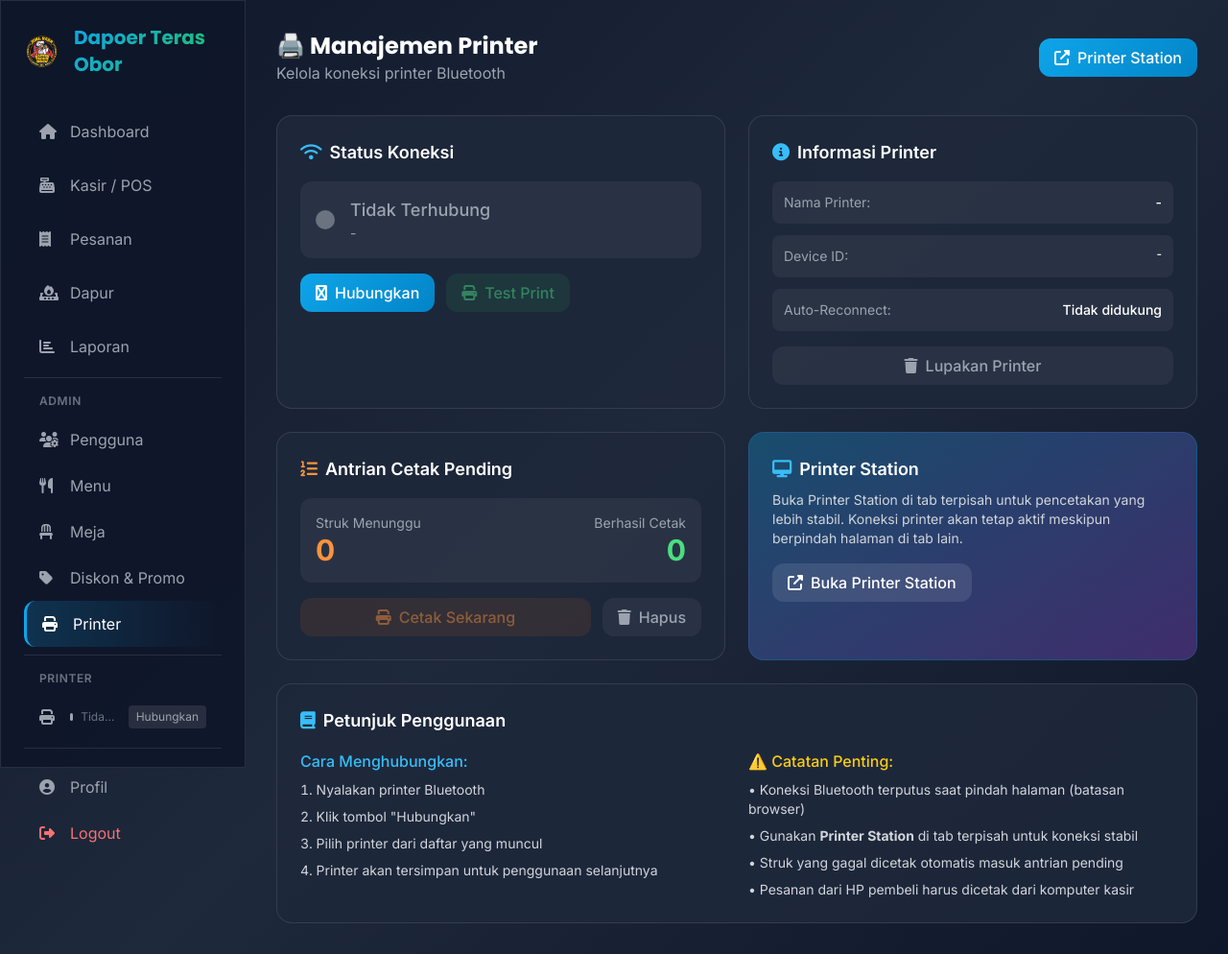
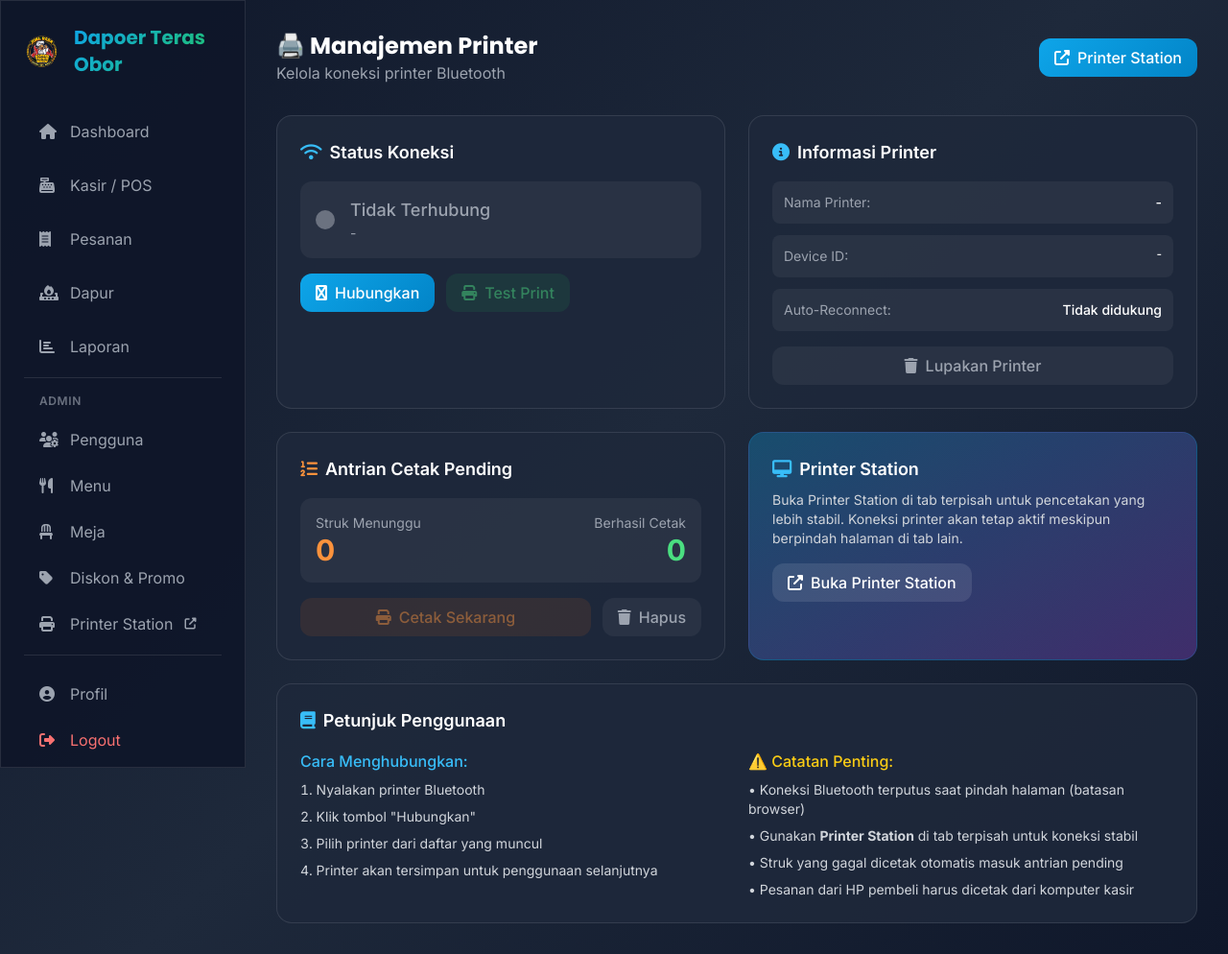
Before and after one commit to Bucin404/KASIR, a Flask app: page /admin/printer in a window 1280 px wide. Shown: the whole page at 96% size. Run offline with Flask 3, Linux system fonts and the light colour scheme; a user stored in the database is signed in; data that the repository does not hold is empty; some libraries are stand-ins or nearby versions.

Commit message:
Remove printer status from sidebar, use database-only for pending queue
Co-authored-by: Bucin404 <64872316+Bucin404@users.noreply.github.com>

```diff
--- a/static/js/printer.js
+++ b/static/js/printer.js
@@ -88,53 +88,33 @@ const PrinterManager = {
         }
     },
 
-    // Load pending queue from localStorage and server
+    // Load pending queue from server database only
     loadPendingQueue() {
-        // First load from localStorage (for backward compatibility)
-        try {
-            const saved = localStorage.getItem('pendingPrintQueue');
-            if (saved) {
-                this.pendingPrintQueue = JSON.parse(saved);
-                console.log('PrinterManager: Loaded', this.pendingPrintQueue.length, 'pending receipts from localStorage');
-            }
-        } catch (error) {
-            console.error('PrinterManager: Error loading pending queue from localStorage:', error);
-            this.pendingPrintQueue = [];
-        }
-
-        // Also load from server (more reliable across page navigations)
+        // Load from server database (the only source of truth)
         this.loadPendingFromServer();
     },
 
-    // Load pending prints from server
+    // Load pending prints from server database
     async loadPendingFromServer() {
         try {
             const response = await fetch('/api/pending-prints');
             if (response.ok) {
                 const data = await response.json();
-                if (data.success && data.pending_prints && data.pending_prints.length > 0) {
-                    // Merge server queue with local queue (avoid duplicates)
-                    for (const serverItem of data.pending_prints) {
-                        // Check if this item already exists in local queue
-                        const exists = this.pendingPrintQueue.some(localItem =>
-                            localItem.serverId === serverItem.id
-                        );
-                        if (!exists) {
-                            this.pendingPrintQueue.push({
-                                id: `server-${serverItem.id}`,
-                                serverId: serverItem.id,  // Track server ID for API calls
-                                data: JSON.parse(serverItem.receipt_data),
-                                addedAt: serverItem.created_at,
-                                retryCount: serverItem.retry_count,
-                                isServerItem: true  // Mark as server item
-                            });
-                        }
-                    }
-                    console.log('PrinterManager: Loaded', data.pending_prints.length, 'pending receipts from server');
+                if (data.success && data.pending_prints) {
+                    // Clear local queue and replace with server data
+                    this.pendingPrintQueue = data.pending_prints.map(serverItem => ({
+                        id: `server-${serverItem.id}`,
+                        serverId: serverItem.id,
+                        data: JSON.parse(serverItem.receipt_data),
+                        addedAt: serverItem.created_at,
+                        retryCount: serverItem.retry_count,
+                        isServerItem: true
+                    }));
+                    console.log('PrinterManager: Loaded', data.pending_prints.length, 'pending receipts from database');
                 }
             }
         } catch (error) {
-            console.error('PrinterManager: Error loading pending queue from server:', error);
+            console.error('PrinterManager: Error loading pending queue from database:', error);
         }
 
         // Notify user if there are pending receipts
@@ -142,36 +122,22 @@ const PrinterManager = {
         if (totalCount > 0) {
             setTimeout(() => {
                 this.showNotification(
-                    `Ada ${totalCount} struk menunggu dicetak. Hubungkan printer untuk mencetak.`,
+                    `Ada ${totalCount} struk menunggu dicetak. Buka Printer Station untuk mencetak.`,
                     'warning'
                 );
             }, 2000);
         }
     },
 
-    // Save pending queue to localStorage AND server
+    // Save pending queue - now only uses server database
     savePendingQueue() {
-        try {
-            localStorage.setItem('pendingPrintQueue', JSON.stringify(this.pendingPrintQueue));
-        } catch (error) {
-            console.error('PrinterManager: Error saving pending queue:', error);
-        }
+        // No longer using localStorage, database is managed via API calls
+        console.log('PrinterManager: Queue saved to database via API');
     },
 
-    // Add receipt to pending queue (local and server)
+    // Add receipt to pending queue (database only)
     async addToPendingQueue(receiptData, orderId = null) {
-        const queueItem = {
-            id: `${Date.now()}-${Math.random().toString(36).substr(2, 9)}`,
-            data: receiptData,
-            addedAt: new Date().toISOString(),
-            retryCount: 0
-        };
-
-        // Add to local queue
-        this.pendingPrintQueue.push(queueItem);
-        this.savePendingQueue();
-
-        // Also save to server for persistence across page navigations
+        // Save to server database
         try {
             const response = await fetch('/api/pending-prints', {
                 method: 'POST',
@@ -187,56 +153,47 @@ const PrinterManager = {
             if (response.ok) {
                 const data = await response.json();
                 if (data.success) {
-                    queueItem.serverId = data.pending_print.id;
-                    queueItem.isServerItem = true;
-                    console.log('PrinterManager: Saved pending print to server, ID:', data.pending_print.id);
+                    // Reload from database to sync local state
+                    await this.loadPendingFromServer();
+                    console.log('PrinterManager: Saved pending print to database, ID:', data.pending_print.id);
+                    this.showNotification(`Struk ditambahkan ke antrian (${this.pendingPrintQueue.length} pending)`, 'warning');
                 }
             }
         } catch (error) {
-            console.error('PrinterManager: Error saving pending print to server:', error);
+            console.error('PrinterManager: Error saving pending print to database:', error);
+            this.showNotification('Gagal menyimpan struk ke antrian', 'error');
         }
-
-        console.log('PrinterManager: Added receipt to pending queue. Total:', this.pendingPrintQueue.length);
-        this.showNotification(`Struk ditambahkan ke antrian (${this.pendingPrintQueue.length} pending)`, 'warning');
     },
 
-    // Get pending queue count
+    // Get pending queue count from database
     getPendingCount() {
         return this.pendingPrintQueue.length;
     },
 
-    // Get total pending count (local + server)
+    // Get total pending count from database
     async getTotalPendingCount() {
-        let count = this.pendingPrintQueue.length;
         try {
             const response = await fetch('/api/pending-prints');
             if (response.ok) {
                 const data = await response.json();
                 if (data.success) {
-                    // Don't double count items that are already in local queue
-                    const localServerIds = this.pendingPrintQueue
-                        .filter(item => item.serverId)
-                        .map(item => item.serverId);
-                    const serverOnlyCount = data.pending_prints
-                        .filter(item => !localServerIds.includes(item.id))
-                        .length;
-                    count += serverOnlyCount;
+                    return data.count || data.pending_prints.length;
                 }
             }
         } catch (error) {
-            console.error('PrinterManager: Error getting server pending count:', error);
+            console.error('PrinterManager: Error getting pending count from database:', error);
         }
-        return count;
+        return this.pendingPrintQueue.length;
     },
 
     // Schedule pending queue processing with retry
     schedulePendingQueueProcessing() {
         console.log('PrinterManager: Scheduling pending queue processing...');
 
-        // First, reload pending prints from server (in case new items were added from other pages)
+        // Reload pending prints from database
         setTimeout(async () => {
             if (this.isConnected && this.characteristic) {
-                console.log('PrinterManager: Reloading pending prints from server...');
+                console.log('PrinterManager: Reloading pending prints from database...');
                 await this.loadPendingFromServer();
             }
         }, 1000);
@@ -251,6 +208,7 @@ const PrinterManager = {
 
         // Retry after 5 seconds if still have pending items
         setTimeout(async () => {
+            await this.loadPendingFromServer();  // Reload in case new items added
             if (this.isConnected && this.characteristic && this.pendingPrintQueue.length > 0 && !this.isProcessingQueue) {
                 console.log('PrinterManager: Retry processing pending queue...');
                 await this.processPendingQueue();
@@ -259,6 +217,7 @@ const PrinterManager = {
 
         // Final retry after 10 seconds
         setTimeout(async () => {
+            await this.loadPendingFromServer();  // Reload in case new items added
             if (this.isConnected && this.characteristic && this.pendingPrintQueue.length > 0 && !this.isProcessingQueue) {
                 console.log('PrinterManager: Final retry processing pending queue...');
                 await this.processPendingQueue();
@@ -266,7 +225,7 @@ const PrinterManager = {
         }, 10000);
     },
 
-    // Process pending queue when printer is connected
+    // Process pending queue from database when printer is connected
     async processPendingQueue() {
         // Check all conditions before processing
         if (this.isProcessingQueue) {
@@ -279,38 +238,41 @@ const PrinterManager = {
             return;
         }
 
+        // Reload from database to get latest
+        await this.loadPendingFromServer();
+
         if (this.pendingPrintQueue.length === 0) {
             console.log('PrinterManager: No pending receipts to process');
             return;
         }
 
         this.isProcessingQueue = true;
-        console.log('PrinterManager: Processing', this.pendingPrintQueue.length, 'pending receipts');
+        console.log('PrinterManager: Processing', this.pendingPrintQueue.length, 'pending receipts from database');
         this.showNotification(`Mencetak ${this.pendingPrintQueue.length} struk pending...`, 'info');
 
         let successCount = 0;
         let failCount = 0;
 
-        while (this.pendingPrintQueue.length > 0 && this.isConnected && this.characteristic) {
-            const item = this.pendingPrintQueue[0];
+        // Process items one by one
+        for (const item of [...this.pendingPrintQueue]) {
+            if (!this.isConnected || !this.characteristic) {
+                console.log('PrinterManager: Printer disconnected during processing, stopping...');
+                break;
+            }
 
             try {
                 console.log('PrinterManager: Printing pending receipt', item.id);
                 await this.printRaw(item.data);
 
-                // Remove from local queue on success
-                this.pendingPrintQueue.shift();
-                this.savePendingQueue();
-
-                // Also mark as completed on server if it's a server item
+                // Mark as completed in database
                 if (item.serverId) {
                     try {
                         await fetch(`/api/pending-prints/${item.serverId}/complete`, {
                             method: 'POST'
                         });
-                        console.log('PrinterManager: Marked server print as completed:', item.serverId);
+                        console.log('PrinterManager: Marked as completed in database:', item.serverId);
                     } catch (e) {
-                        console.error('PrinterManager: Error marking server print as completed:', e);
+                        console.error('PrinterManager: Error marking as completed:', e);
                     }
                 }
 
@@ -321,9 +283,8 @@ const PrinterManager = {
                 await new Promise(resolve => setTimeout(resolve, 1500));
             } catch (error) {
                 console.error('PrinterManager: Failed to print pending receipt:', error);
-                item.retryCount++;
 
-                // Also update retry count on server if it's a server item
+                // Update retry count in database
                 if (item.serverId) {
                     try {
                         await fetch(`/api/pending-prints/${item.serverId}/fail`, {
@@ -332,29 +293,19 @@ const PrinterManager = {
                             body: JSON.stringify({ error_message: error.message })
                         });
                     } catch (e) {
-                        console.error('PrinterManager: Error updating server retry count:', e);
+                        console.error('PrinterManager: Error updating retry count:', e);
                     }
                 }
 
-                if (item.retryCount >= 3) {
-                    // Move to end of queue after 3 failures
-                    this.pendingPrintQueue.shift();
-                    this.pendingPrintQueue.push(item);
-                    this.savePendingQueue();
-                    failCount++;
-                    console.log('PrinterManager: Moved failed receipt to end of queue after 3 retries');
-                }
+                failCount++;
 
-                // Stop processing if printer disconnected
-                if (!this.isConnected || !this.characteristic) {
-                    console.log('PrinterManager: Printer disconnected during processing, stopping...');
-                    break;
-                }
-
-                // Wait before retry
+                // Wait before next item
                 await new Promise(resolve => setTimeout(resolve, 2000));
             }
         }
+
+        // Reload from database to sync local state
+        await this.loadPendingFromServer();
 
         this.isProcessingQueue = false;
 
--- a/templates/partials/_sidebar.html
+++ b/templates/partials/_sidebar.html
@@ -72,29 +72,13 @@
                     <span>Diskon & Promo</span>
                 </a>
 
-                <a href="{{ url_for('admin_printer') }}" class="sidebar-link {% if active_page == 'admin_printer' %}active{% endif %} flex items-center space-x-3 px-4 py-3 rounded-xl {% if active_page == 'admin_printer' %}text-white{% else %}text-gray-400 hover:text-white{% endif %}">
+                <a href="{{ url_for('printer_station') }}" target="_blank" class="sidebar-link flex items-center space-x-3 px-4 py-3 rounded-xl text-gray-400 hover:text-white">
                     <i class="fas fa-print w-5"></i>
-                    <span>Printer</span>
+                    <span>Printer Station</span>
+                    <i class="fas fa-external-link-alt text-xs ml-auto"></i>
                 </a>
             </div>
             {% endif %}
-
-            <!-- Printer Status -->
-            <div class="pt-4 mt-4 border-t border-white/10">
-                <p class="px-4 text-xs font-semibold text-gray-500 uppercase tracking-wider mb-2">Printer</p>
-                <div id="printer-status" class="w-full flex items-center space-x-3 px-4 py-3 rounded-xl text-gray-400 hover:bg-white/5 transition-colors">
-                    <i class="fas fa-print w-5"></i>
-                    <div class="flex items-center gap-2 flex-1 min-w-0">
-                        <span id="printer-status-dot" class="w-2 h-2 rounded-full bg-gray-400 animate-pulse"></span>
-                        <span id="printer-status-text" class="text-xs text-gray-500 truncate">Memeriksa...</span>
-                    </div>
-                    <button id="printer-action-btn" onclick="event.stopPropagation(); PrinterManager.isConnected ? PrinterManager.disconnect() : PrinterManager.connect()" class="text-xs px-2 py-1 rounded bg-white/10 hover:bg-white/20 transition-colors">
-                        Hubungkan
-                    </button>
-                </div>
-                <!-- Auto-reconnect info -->
-                <p id="printer-auto-status" class="px-4 text-xs text-gray-600 mt-1 hidden">Auto-reconnect aktif...</p>
-            </div>
 
             <!-- User Section -->
             <div class="pt-4 mt-4 border-t border-white/10">
```
